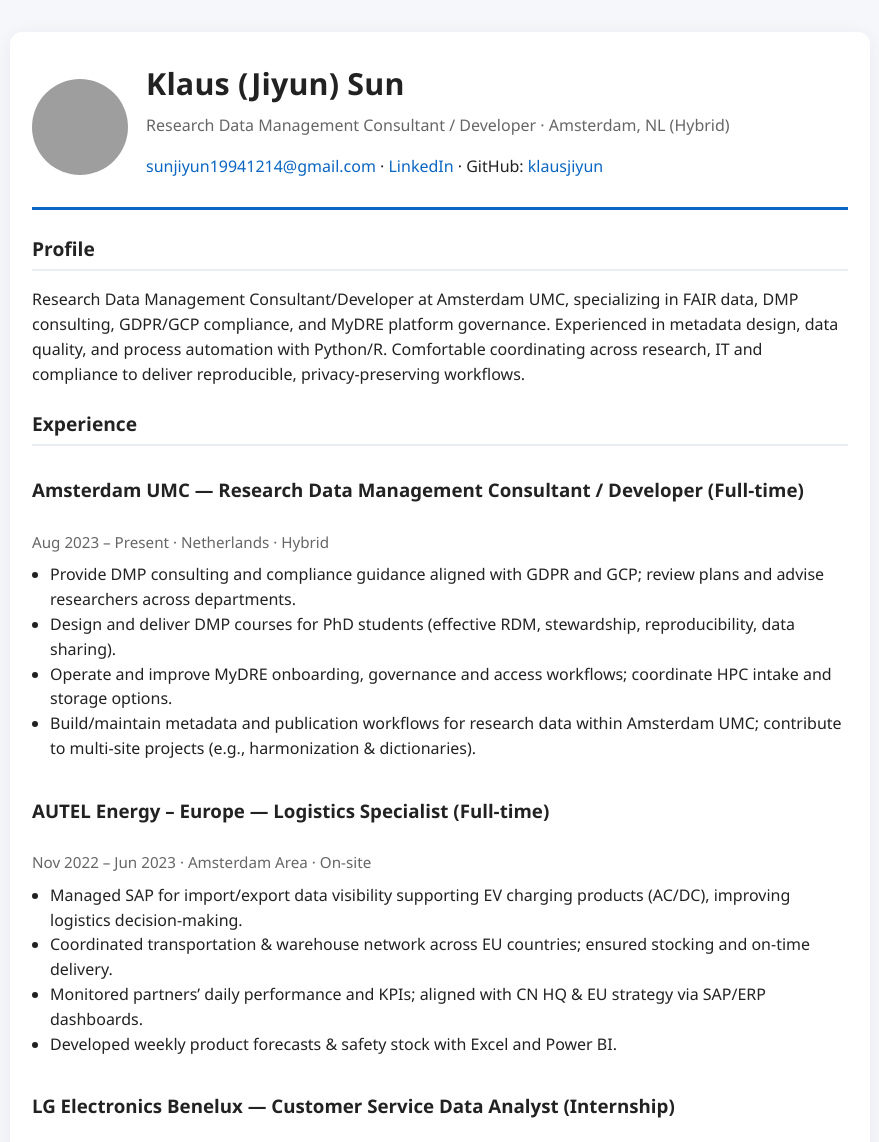
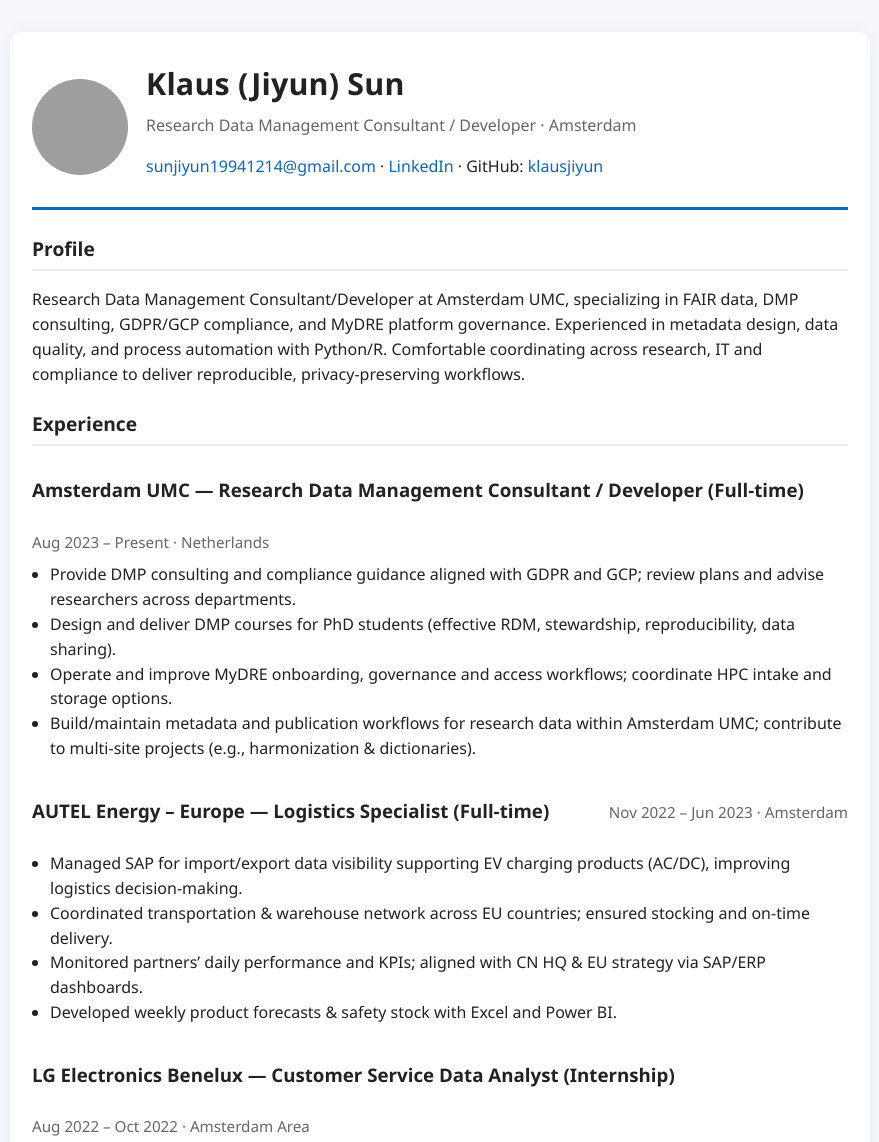
Before and after one commit to klausjiyun/klausjiyun.github.io, a plain HTML site: page index.html in a window 1280 px wide. Shown: the top 1142 px of the page, without its empty margins (200-1079 px from the left). Drawn offline with Linux system fonts and the light colour scheme; grey boxes are pictures that could not be loaded.

Commit message:
Update index.html
small update

```diff
--- a/index.html
+++ b/index.html
@@ -14,7 +14,7 @@
         <img src="avatar.jpg" alt="Profile photo" class="avatar" onerror="this.style.display='none'">
         <div>
           <h1>Klaus (Jiyun) Sun</h1>
-          <p class="title">Research Data Management Consultant / Developer · Amsterdam, NL (Hybrid)</p>
+          <p class="title">Research Data Management Consultant / Developer · Amsterdam</p>
           <p>
             <a href="mailto:sunjiyun19941214@gmail.com">sunjiyun19941214@gmail.com</a> ·
             <a href="https://www.linkedin.com/in/jiyun-sun-8779331a3/" target="_blank" rel="noopener">LinkedIn</a> ·
@@ -38,7 +38,7 @@
       <div class="job">
         <div class="job-head">
           <h3>Amsterdam UMC — Research Data Management Consultant / Developer (Full-time)</h3>
-          <span class="period">Aug 2023 – Present · Netherlands · Hybrid</span>
+          <span class="period">Aug 2023 – Present · Netherlands </span>
         </div>
         <ul>
           <li>Provide DMP consulting and compliance guidance aligned with GDPR and GCP; review plans and advise researchers across departments.</li>
@@ -51,7 +51,7 @@
       <div class="job">
         <div class="job-head">
           <h3>AUTEL Energy – Europe — Logistics Specialist (Full-time)</h3>
-          <span class="period">Nov 2022 – Jun 2023 · Amsterdam Area · On-site</span>
+          <span class="period">Nov 2022 – Jun 2023 · Amsterdam</span>
         </div>
         <ul>
           <li>Managed SAP for import/export data visibility supporting EV charging products (AC/DC), improving logistics decision-making.</li>
@@ -75,7 +75,7 @@
       <div class="job">
         <div class="job-head">
           <h3>Bloem Health Products B.V. — Operation & Data Analyst (Internship)</h3>
-          <span class="period">Nov 2021 – Jul 2022 · Amsterdam Area</span>
+          <span class="period">Nov 2021 – Jul 2022 · Amsterdam</span>
         </div>
         <ul>
           <li>Conducted sales data analysis with Excel & Exact Online; managed manufacturing and warehouse order data.</li>
```
